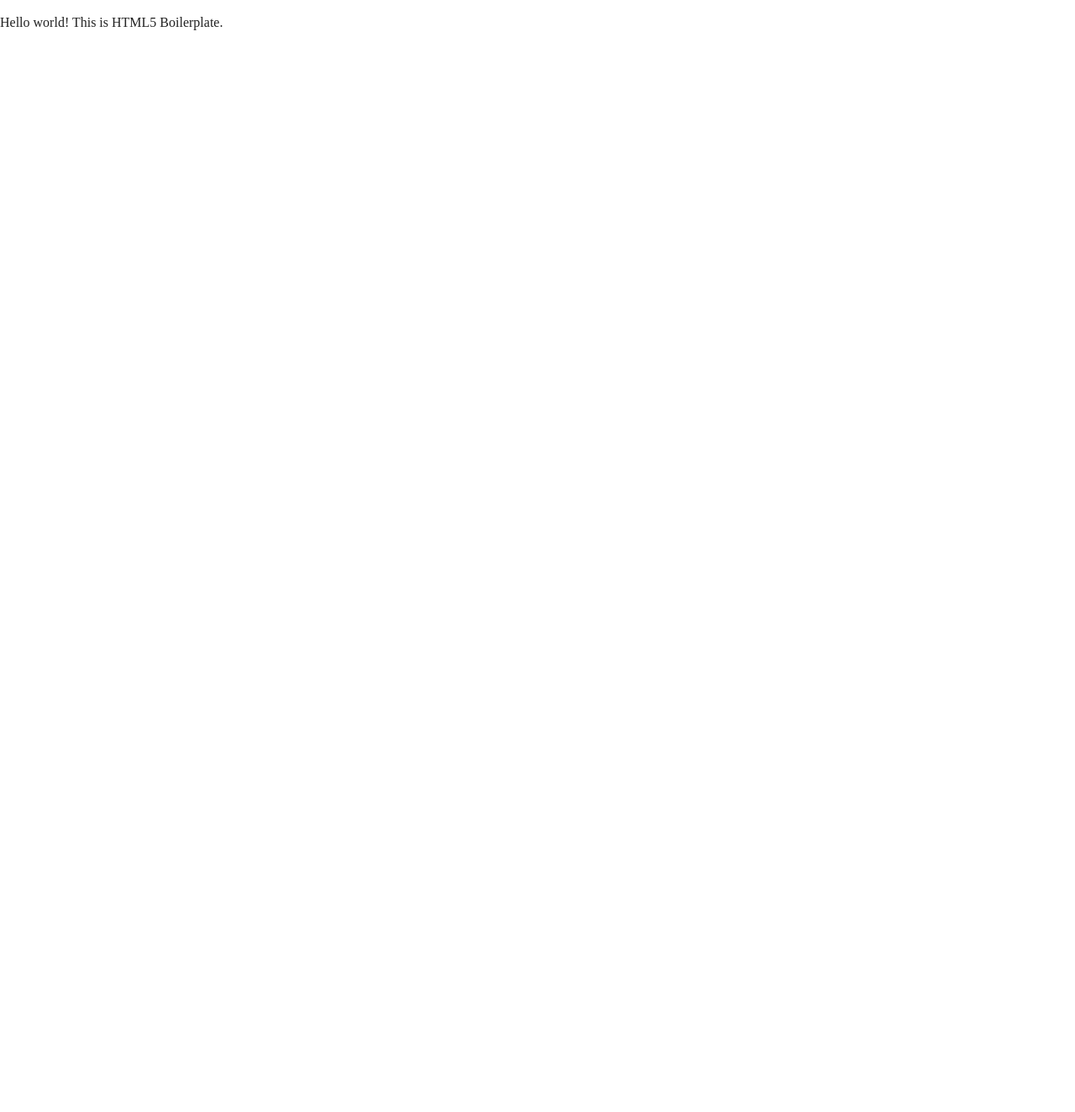
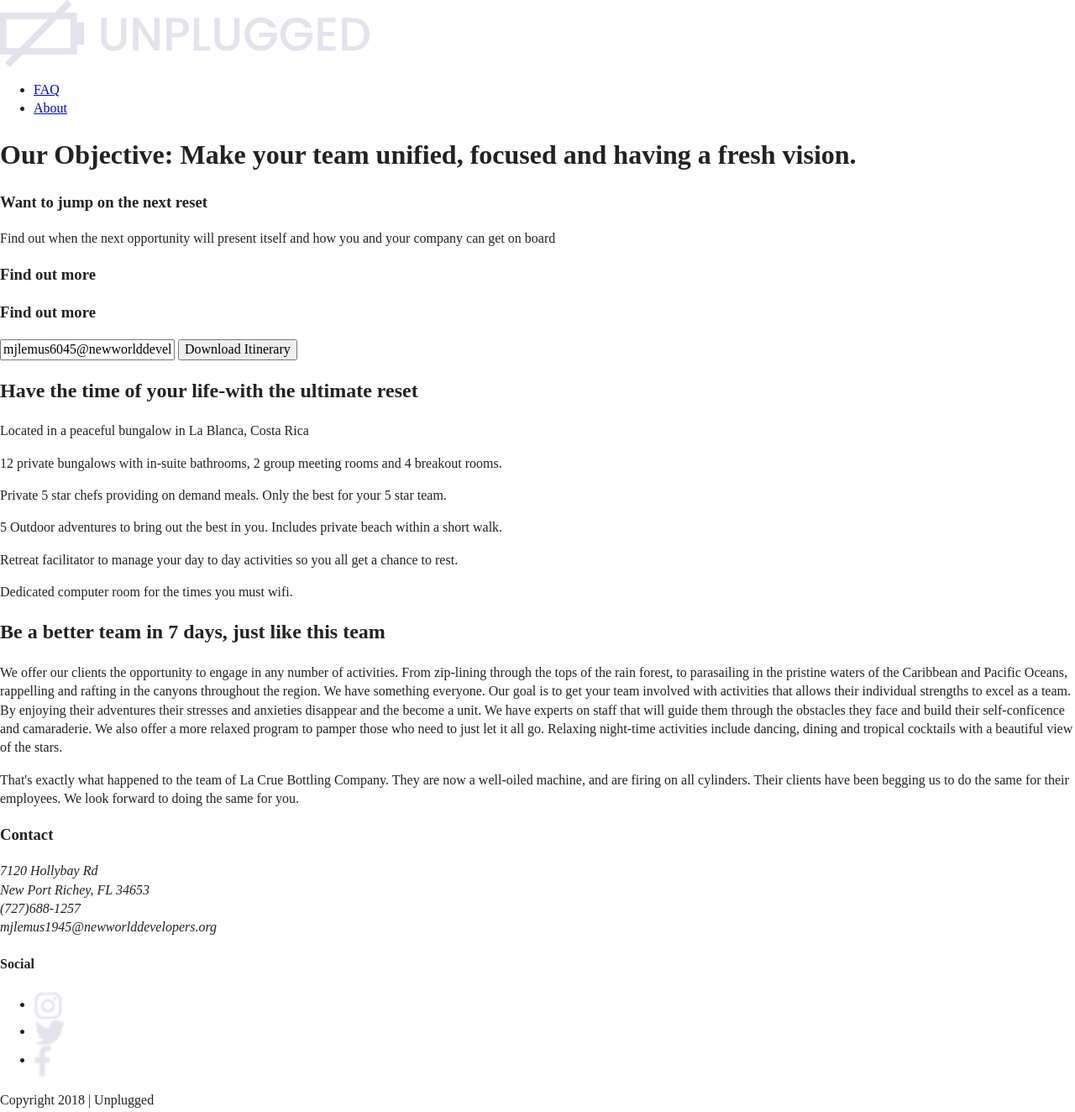
Before and after one commit to mjlemus6045/206-unplugged-retreat, a website: page index.html in a window 1280 px wide. Shown: the whole page at 84% size. Before the commit the page ends 800 px from the top, so only its background shows below. Drawn offline with Linux system fonts and the light colour scheme.

Commit message:
Update index.html

```diff
--- a/index.html
+++ b/index.html
@@ -1,9 +1,9 @@
 <!doctype html>
-<html class="no-js" lang="">
+<html class="no-js" lang="en">
 
 <head>
   <meta charset="utf-8">
-  <title></title>
+  <title>Unplugged Retreat</title>
   <meta name="description" content="">
   <meta name="viewport" content="width=device-width, initial-scale=1">
 
@@ -25,7 +25,101 @@
 <body>
 
   <!-- Add your site or application content here -->
-  <p>Hello world! This is HTML5 Boilerplate.</p>
+  <header>
+    <div class="content-wrapper">
+      <a href="#"><img src="img/logo@2x.png.png" alt="unplugged logo"></a>
+      <div class="header-divider"></div>
+      <nav>
+        <ul>
+          <li><a href="faq/index.html" target="_blank">FAQ</a></li>
+          <li><a href="about/index.html" target="_blank">About</a></li>
+        </ul>
+      </nav>
+    </div>
+
+  </header>
+    <main>
+      <section class="content">
+        <div class="content-wrapper">
+          <h1>Our Objective: Make your team unified, focused and having a fresh vision.</h1>
+        </div>
+      </section>
+
+      <aside>
+        <div class="content-wrapper">
+        <div class="newsletter">
+            <h3>Want to jump on the next reset</h3>
+            <p>Find out when the next opportunity will present itself and how you and your company can get on board</p>
+            <h3>Find out more</h3>
+          </div>
+          <div class="form">
+            <h3>Find out more</h3>
+            <input type="text" name="name" value="mjlemus6045@newworlddevelopers.org">
+            <input type="button" value="Download Itinerary">
+          </div>
+        </div>
+      </aside>
+          <div class="amenities">
+            <h2>Have the time of your life-with the ultimate reset</h2>
+            <div class="amenities icons">
+              <p>Located in a peaceful bungalow in La Blanca, Costa Rica</p>
+              <p>12 private bungalows with in-suite bathrooms, 2 group meeting rooms and 4 breakout rooms.</p>
+              <p>Private 5 star chefs providing on demand meals. Only the best for your 5 star team.</p>
+              <p>5 Outdoor adventures to bring out the best in you. Includes private beach within a short walk.</p>
+              <p>Retreat facilitator to manage your day to day activities so you all get a chance to rest.</p>
+              <p>Dedicated computer room for the times you must wifi.</p>
+            </div>
+          </div>
+          <div class="previous retreats">
+          <h2>Be a better team in 7 days, just like this team</h2>
+              <p>We offer our clients the opportunity to engage in any number of activities. From zip-lining through the tops of
+                the rain forest, to parasailing in the pristine waters of the Caribbean and Pacific Oceans, rappelling and rafting in the canyons throughout the region. We have something
+                everyone. Our goal is to get your team involved with activities that allows their individual strengths to excel as a team. By enjoying their adventures their stresses and
+                anxieties disappear and the become a unit. We have experts on staff that will guide them through the obstacles they face and build their self-conficence and camaraderie.
+                We also offer a more relaxed program to pamper those who need to just let it all go. Relaxing night-time activities include dancing, dining and tropical cocktails with a
+                beautiful view of the stars.</p>
+              <p>That's exactly what happened to the team of La Crue Bottling Company. They are now a well-oiled machine, and are firing on all cylinders. Their clients have been begging
+                us to do the same for their employees. We look forward to doing the same for you.
+              </p>
+          </div>
+
+    </main>
+
+  <footer>
+    <div class="content-wrapper">
+      <div class="footer-content">
+        <div class="contact">
+          <h3>Contact</h3>
+          <address>
+            <p>7120 Hollybay Rd <br>
+               New Port Richey, FL 34653<br>
+               (727)688-1257<br>
+               mjlemus1945@newworlddevelopers.org</p>
+          </address>
+          <div class="social">
+            <h4>Social</h4>
+            <div class="social-icons">
+              <ul>
+                <li>
+                  <a href="https://www.instagram.com/lemusjr.manuel/" target="_blank">
+                  <img src="img/instagram@2x.png.png" alt="instagram"/></a>
+                <li>
+                  <a href="https://www.twitter.com/ManuelLemusJr1" target="_blank">
+                  <img src="img/twitter@2x.png.png" alt="twitter"/></a>
+                <li>
+                  <a href="https://www.facebook.com/mjlemus6045" target="_blank">
+                  <img src="img/facebook@2x.png.png" alt="facebook"/></a>
+                </li>
+              </ul>
+            </div>
+          </div>
+        </div>
+      </div>
+      </div>
+      <div class="copyright">
+        <p>Copyright 2018 | Unplugged</p>
+      </div>
+  </footer>
   <script src="../js/vendor/modernizr-3.11.2.min.js"></script>
   <script src="../js/plugins.js"></script>
   <script src="../js/main.js"></script>
```
Also changed, not shown: img/background-2@2x.png.png (added), img/background@2x.png (added), img/circle-button-1@2x.png (added), img/circle-button-2@2x.png (added), img/circle-button-3@2x.png (added), img/facebook@2x.png.png (added), img/instagram@2x.png.png (added), img/jake-melara-30679-unsplash.png (added), img/logo@2x.png.png (added), img/map-image@2x.png.png (added), img/omar-lopez-296944-unsplash.png (added), img/rawpixel-800820-unsplash.png (added), img/twitter@2x.png.png (added).
